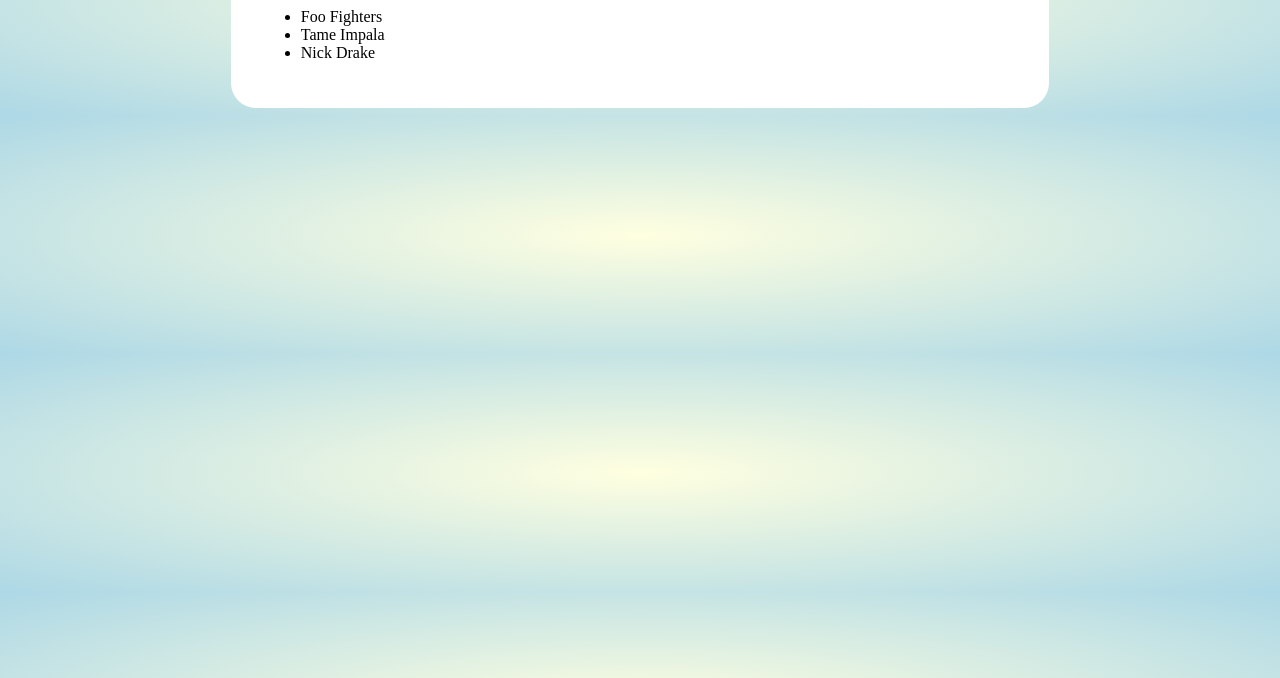
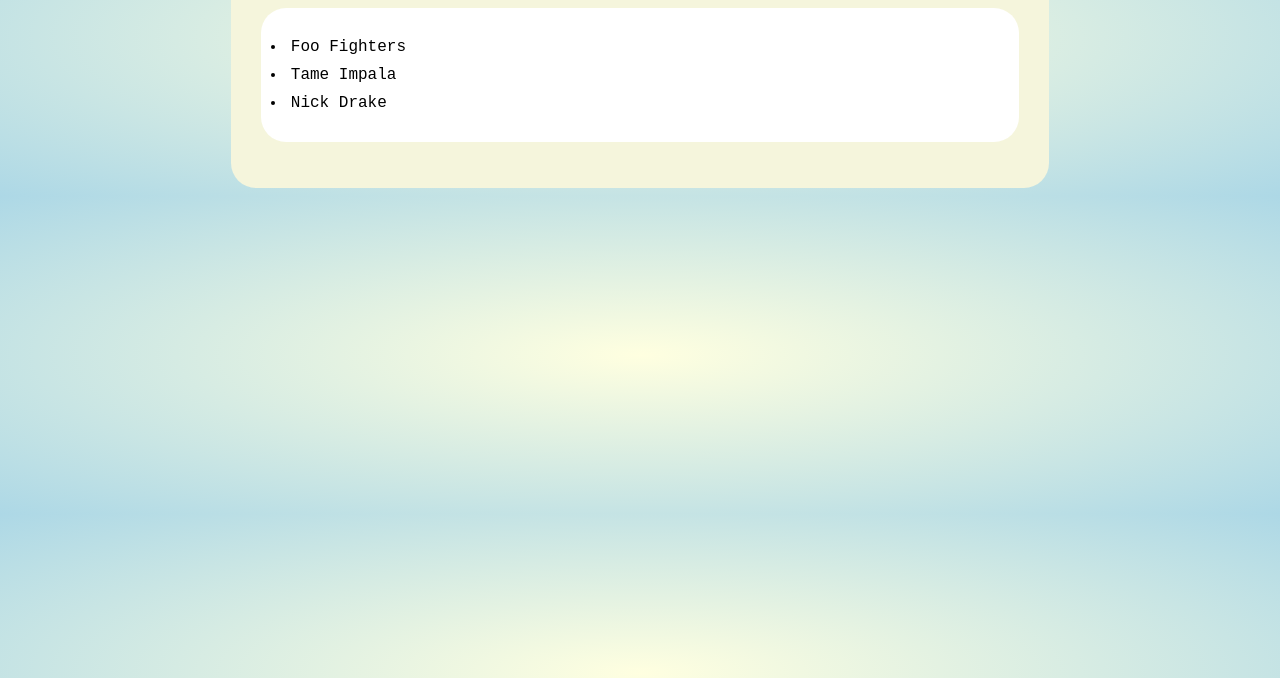
Before and after one commit to clio001/CAB-js-exercises, a plain HTML site: page index.html in a window 1280 px wide. Shown: the part 122-800 px from the top of the page. Drawn offline with Linux system fonts and the light colour scheme.

Commit message:
Added ul and li styles for JS DOM manipulation exercise

```diff
--- a/style.css
+++ b/style.css
@@ -7,9 +7,11 @@
 div.container {
   width: 60%;
   height: max-content;
-    background-color: white;
+  background-color: beige;
   border-radius: 25px;
   padding: 30px;
+  display: block;
+  justify-content: center;
 }
 
 article {
@@ -19,12 +21,26 @@
 }
 
 h1 {
-    font-family: 'Trebuchet MS', 'Lucida Sans Unicode', 'Lucida Grande', 'Lucida Sans', Arial, sans-serif;
+  font-family: "Trebuchet MS", "Lucida Sans Unicode", "Lucida Grande",
+    "Lucida Sans", Arial, sans-serif;
   font-size: 36px;
   text-align: center;
 }
 
 h2 {
-    font-family: 'Trebuchet MS', 'Lucida Sans Unicode', 'Lucida Grande', 'Lucida Sans', Arial, sans-serif;
+  font-family: "Trebuchet MS", "Lucida Sans Unicode", "Lucida Grande",
+    "Lucida Sans", Arial, sans-serif;
   font-size: 24px;
 }
+
+ul {
+  height: max-content;
+  background-color: white;
+  padding: 25px;
+  border-radius: 25px;
+  font-family: "Courier New", Courier, monospace;
+}
+
+li {
+  padding: 5px;
+}
```
Lines whose indentation alone changed are shown as unchanged.
